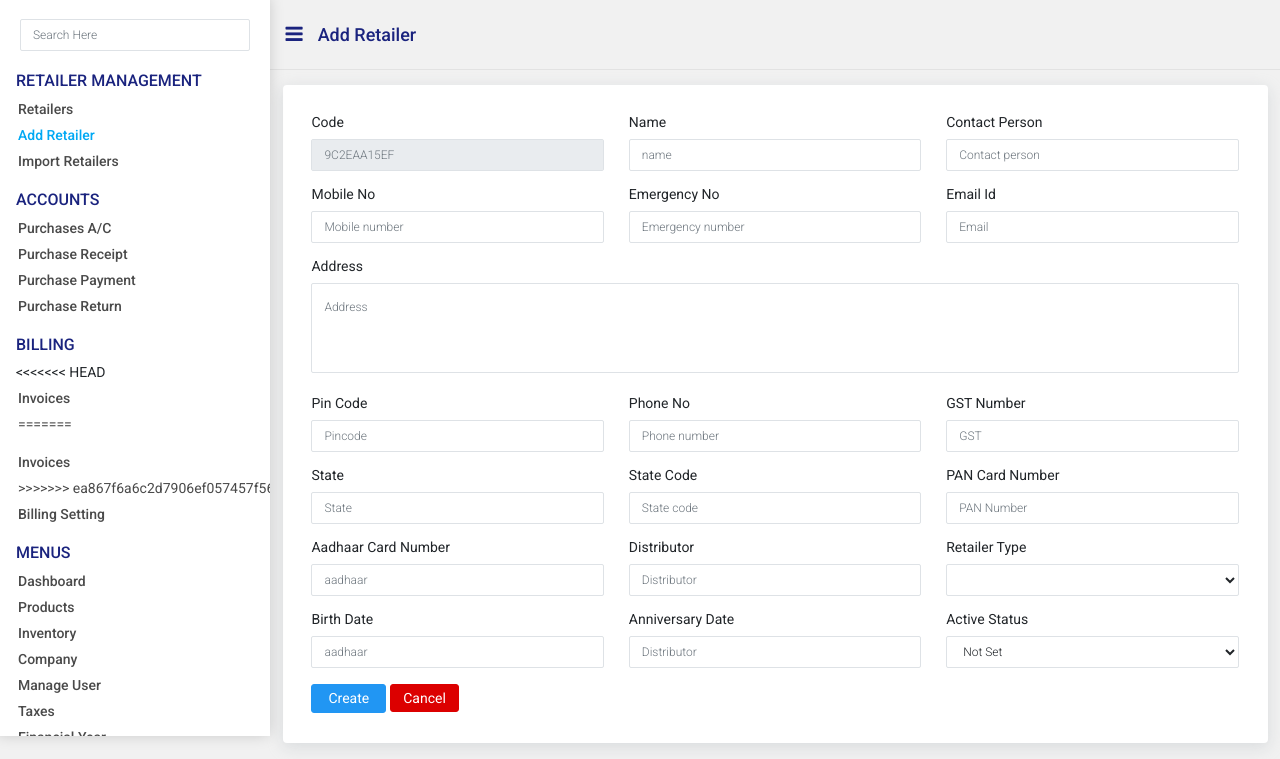
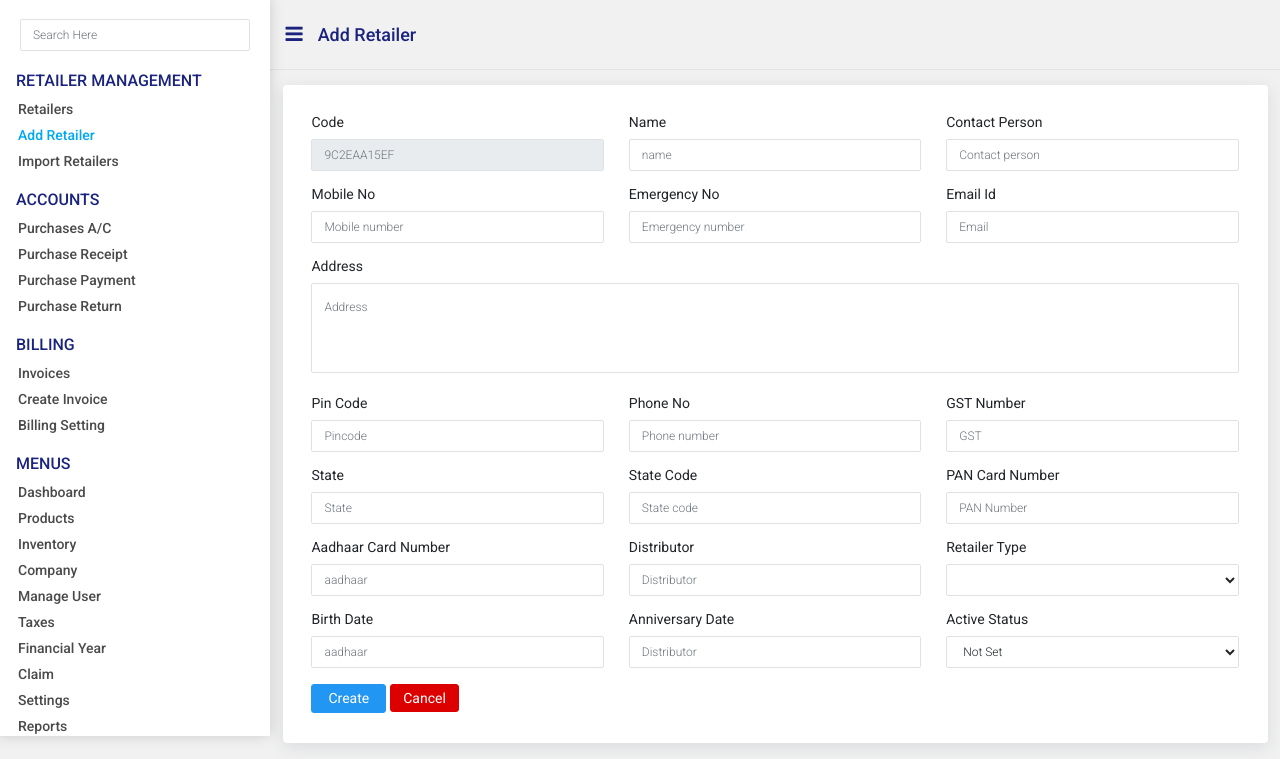
Before and after one commit to sadiksheikh7/unicharm, a PHP site: page /add-retailer.php in a window 1280 px wide. Shown: the part 64-823 px from the top of the page. Run offline with PHP 8.4, Linux system fonts and the light colour scheme; lists and menus that the app fills with data are empty; some libraries are stand-ins or nearby versions.

Commit message:
atul solve issues

```diff
--- a/header.php
+++ b/header.php
@@ -174,15 +174,6 @@
               <li class="clearfix">
                 <ul class="m-0 list-none mb-3">
                   <h5 class="nav-title">Billing</h5>
-<<<<<<< HEAD
-                  <li class="nav-item">
-                    <a class="nav-link" href="invoice.php">
-                      <span class="menu-title">Invoices</span>
-                    </a>
-                  </li>
-                  <li class="nav-item">
-                    <a class="nav-link" href="create-invoice.php">
-=======
                   <li class="nav-item <?= (@$title == "Invoices")?"active":""; ?>">
                     <a class="nav-link" href="javascript:void(0)">
                       <span class="menu-title">Invoices</span>
@@ -190,7 +181,6 @@
                   </li>
                   <li class="nav-item <?= (@$title == "Create Invoice")?"active":""; ?>">
                     <a class="nav-link" href="javascript:void(0)">
->>>>>>> ea867f6a6c2d7906ef057457f56a245f9ace6118
                       <span class="menu-title">Create Invoice</span>
                     </a>
                   </li>
```
